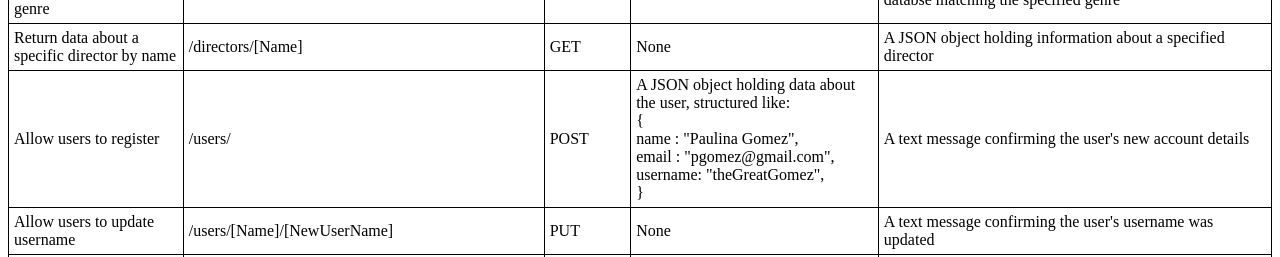
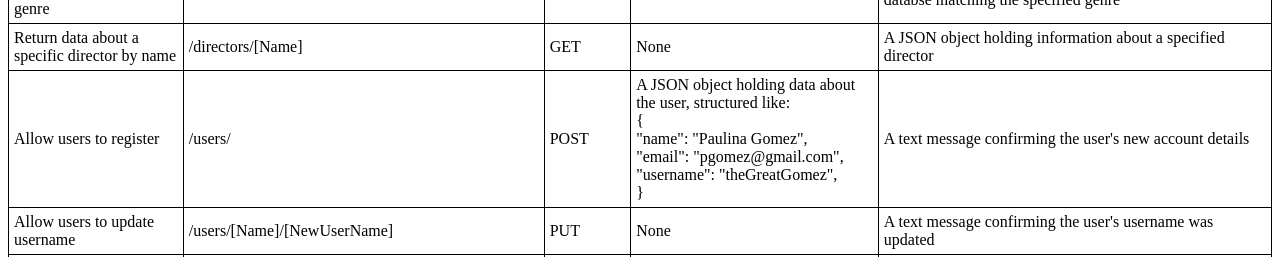
Before and after one commit to rosswyman/movie_api, a website: page public/documentation.html in a window 1280 px wide. Shown: the part 302-559 px from the top of the page. Drawn offline with Linux system fonts and the light colour scheme.

Commit message:
Update documentation.html

```diff
--- a/public/documentation.html
+++ b/public/documentation.html
@@ -53,9 +53,9 @@
           <td>POST</td>
           <td>A JSON object holding data about the user, structured like:<br>
             { <br>
-            name : "Paulina Gomez",<br>
-            email : "pgomez@gmail.com",<br>
-            username: "theGreatGomez",<br>
+            "name": "Paulina Gomez",<br>
+            "email": "pgomez@gmail.com",<br>
+            "username": "theGreatGomez",<br>
             }</td>
           <td>A text message confirming the user's new account details</td>
         </tr>
```
